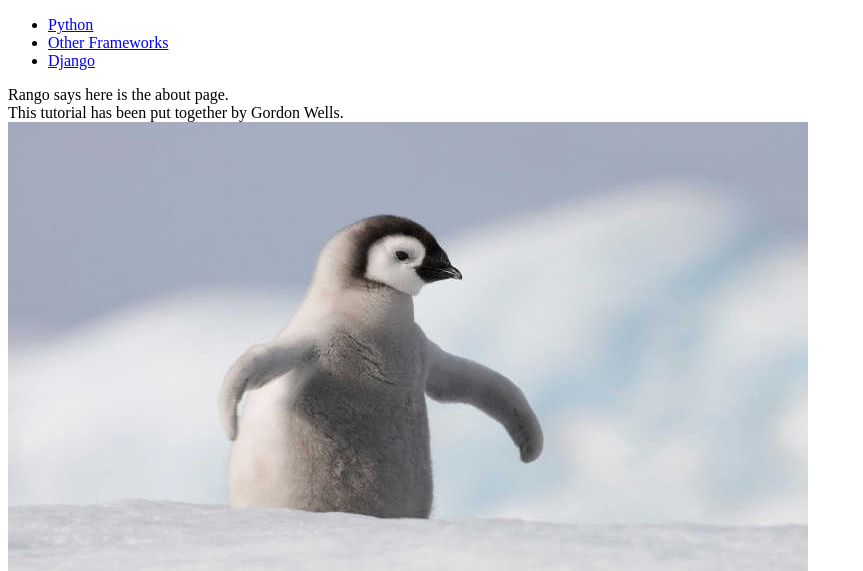
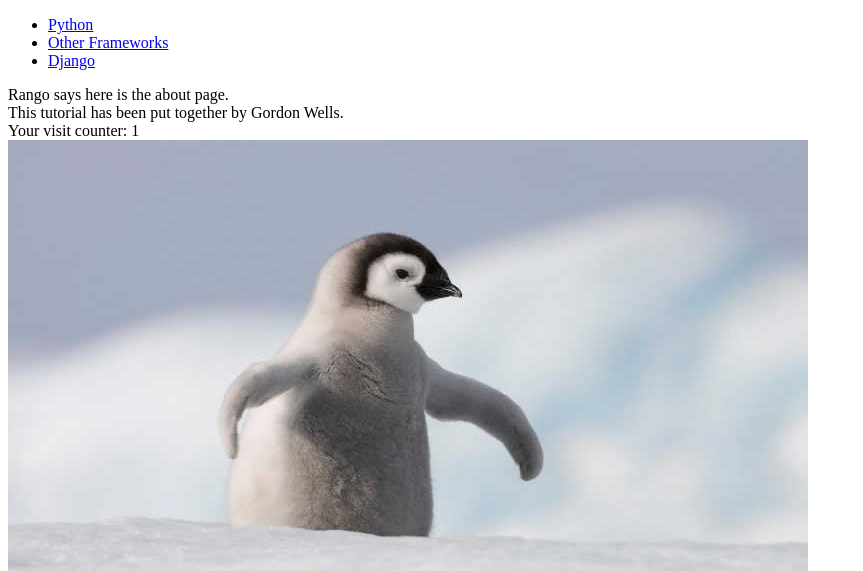
Before and after one commit to 2268563/tango_with_django_project, a Django app: page /rango/about/ in a window 1280 px wide. Shown: the top 571 px of the page, without its empty margins (0-863 px from the left). Run offline with Django 3.2, Linux system fonts and the light colour scheme; data comes from the database, SQL or seed files in the repository; both versions use the stored data as it was after the commit.

Commit message:
completed up to end of chapter 10

```diff
--- a/rango/views.py
+++ b/rango/views.py
@@ -11,39 +11,49 @@
 from django.contrib.auth.decorators import login_required
 from datetime import datetime
 
-def visitor_cookie_handler(request, response):
-    visits = int(request.COOKIES.get('visits', '1'))
+def get_server_side_cookie(request, cookie, default_val=None):
+    val = request.session.get(cookie)
+    if not val:
+        val = default_val
+    return val
 
-    last_visit_cookie = request.COOKIES.get('last_visit', str(datetime.now()))
-    last_visit_time = datetime.strptime(last_visit_cookie[:-7], '%Y-%m-%d %H:%M:%S')
+def visitor_cookie_handler(request):
+    visits = int(get_server_side_cookie(request, 'visits', '1'))
+    last_visit_cookie = get_server_side_cookie(request,
+            'last_visit',
+            str(datetime.now()))
+    last_visit_time = datetime.strptime(last_visit_cookie[:-7],
+            '%Y-%m-%d %H:%M:%S')
 
     if(datetime.now() - last_visit_time).days > 0:
         visits = visits + 1
-        response.set_cookie('last_visit', str(datetime.now()))
+        request.session['last_visit'] = str(datetime.now())
     else:
-        response.set_cookie('last_visit', last_visit_cookie)
+        request.session['last_visit'] = last_visit_cookie
 
-    response.set_cookie('visits', visits)
+    request.session['visits'] = visits
 
 def index(request):
+    request.session.set_test_cookie()
     category_list = Category.objects.order_by('-likes')[:5]
     page_list = Page.objects.order_by('-views')[:5]
     context_dict = {'categories':category_list, 'pages':page_list}
 
-    # Get response early to add cookie information
-    response = render(request, 'rango/index.html', context_dict)
+    # Handle cookies
+    visitor_cookie_handler(request)
+    context_dict['visits'] = request.session['visits']
 
-    # Handle cookies
-    visitor_cookie_handler(request, response)
-
-    # Return response with updated cookies
+    response = render(request, 'rango/index.html', context=context_dict)
     return response
 
 def about(request):
+    visitor_cookie_handler(request)
+    visits = request.session['visits']
     if request.session.test_cookie_worked():
         print("TEST COOKIE WORKED!")
         request.session.delete_test_cookie()
-    context_dict = {'name': "Gordon Wells"}
+    context_dict = {'name': "Gordon Wells",
+            'visits': visits,}
     return render(request, 'rango/about.html', context=context_dict)
 
 def show_category(request, category_name_slug):
--- a/templates/rango/about.html
+++ b/templates/rango/about.html
@@ -11,6 +11,9 @@
 		This tutorial has been put together by {{ name }}.
 	</div>
 	<div>
+		Your visit counter: {{ visits }}
+	</div>
+	<div>
 		<img src="{{ MEDIA_URL }}cat.jpg" alt="Picture of a cat" />
 		<img src="{% static "images/penguin.jpg" %}" alt="Picture of a penguin" />
 	</div>
```
Also changed, not shown: db.sqlite3, 1 other file.
